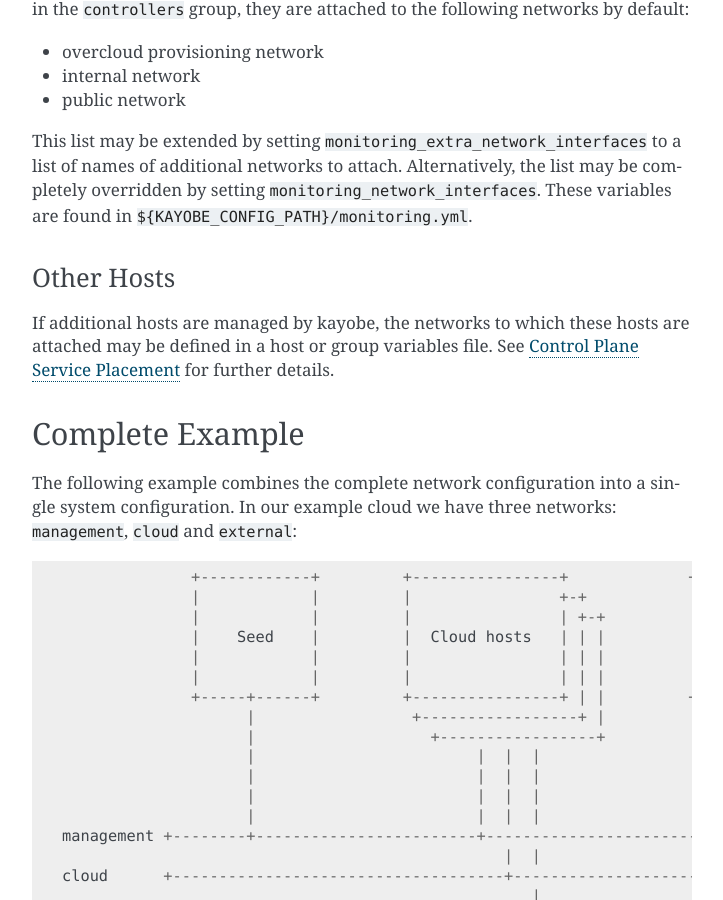
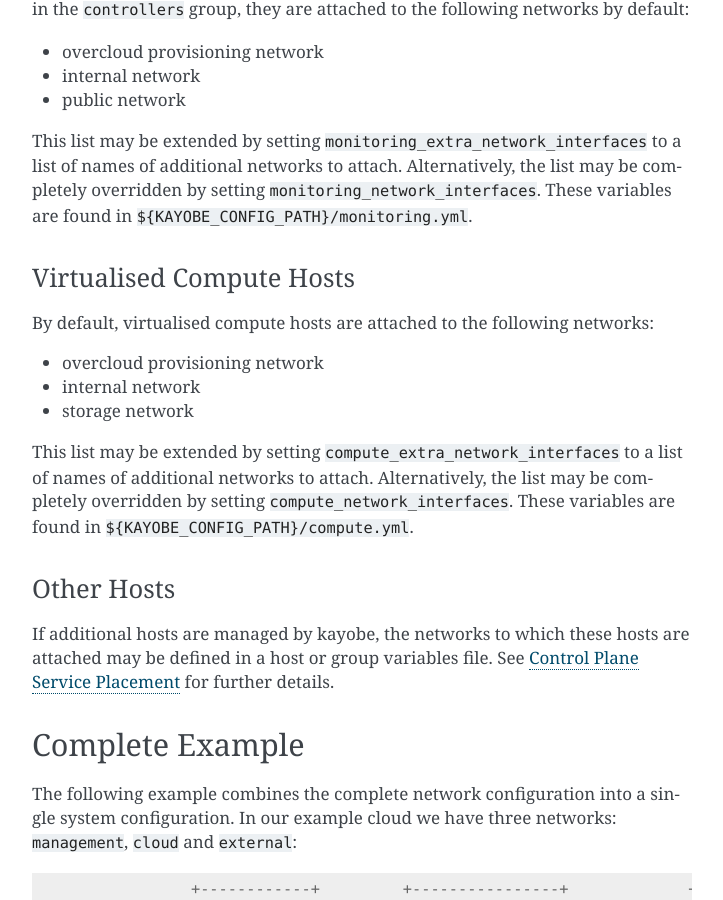
Before and after one commit to openstack/kayobe, a Sphinx documentation site: the page built from doc/source/configuration/network.rst, in a window 1280 px wide and 900 px high, scrolled down 12857 px. Shown: the whole window, without its empty margins (388-1111 px from the left). Built offline with Sphinx 7.4.7, drawn with Linux system fonts in a browser that asks for light colours; some of the changed text lies outside the part shown.

Commit message:
Add documentation for virtualised compute hosts

```diff
--- a/README.rst
+++ b/README.rst
@@ -32,6 +32,8 @@ Features
 * Discovery, introspection and provisioning of bare metal compute hosts
   using `OpenStack ironic <https://docs.openstack.org/developer/ironic/>`_ and
   `ironic inspector <https://docs.openstack.org/developer/ironic-inspector/>`_
+* Virtualised compute using `OpenStack nova
+  <https://docs.openstack.org/developer/nova/>`_
 * Containerised workloads on bare metal using `OpenStack magnum
   <https://docs.openstack.org/developer/magnum/>`_
 * Big data on bare metal using `OpenStack sahara
@@ -41,5 +43,3 @@ In the near future we aim to add support for the following:
 
 * Control plane and workload monitoring and log aggregation using `OpenStack
   monasca <https://wiki.openstack.org/wiki/Monasca>`_
-* Virtualised compute using `OpenStack nova
-  <https://docs.openstack.org/developer/nova/>`_
--- a/doc/source/architecture.rst
+++ b/doc/source/architecture.rst
@@ -41,6 +41,9 @@ Network
 Monitoring
     Monitoring host run the control plane and workload monitoring services.
     Currently, kayobe does not deploy any services onto monitoring hosts.
+Virtualised compute hypervisors
+    Virtualised compute hypervisors run the tenant Virtual Machines (VMs) and
+    associated OpenStack services for compute, networking and storage.
 
 Networks
 ========
--- a/doc/source/configuration/network.rst
+++ b/doc/source/configuration/network.rst
@@ -594,6 +594,20 @@ a list of names of additional networks to attach.  Alternatively, the list may
 be completely overridden by setting ``monitoring_network_interfaces``.  These
 variables are found in ``${KAYOBE_CONFIG_PATH}/monitoring.yml``.
 
+Virtualised Compute Hosts
+-------------------------
+
+By default, virtualised compute hosts are attached to the following networks:
+
+* overcloud provisioning network
+* internal network
+* storage network
+
+This list may be extended by setting ``compute_extra_network_interfaces`` to a
+list of names of additional networks to attach.  Alternatively, the list may be
+completely overridden by setting ``compute_network_interfaces``.  These
+variables are found in ``${KAYOBE_CONFIG_PATH}/compute.yml``.
+
 Other Hosts
 -----------
 
--- a/doc/source/release-notes.rst
+++ b/doc/source/release-notes.rst
@@ -24,6 +24,8 @@ Features
   which hosts run the nova compute service for ironic. This may be used to
   avoid the experimental HA nova compute service for ironic, by specifying a
   single host.
+* Adds support for deployment of virtualised compute hosts.  These hosts should
+  be added to the ``[compute]`` group.
 
 Upgrade Notes
 -------------
```
